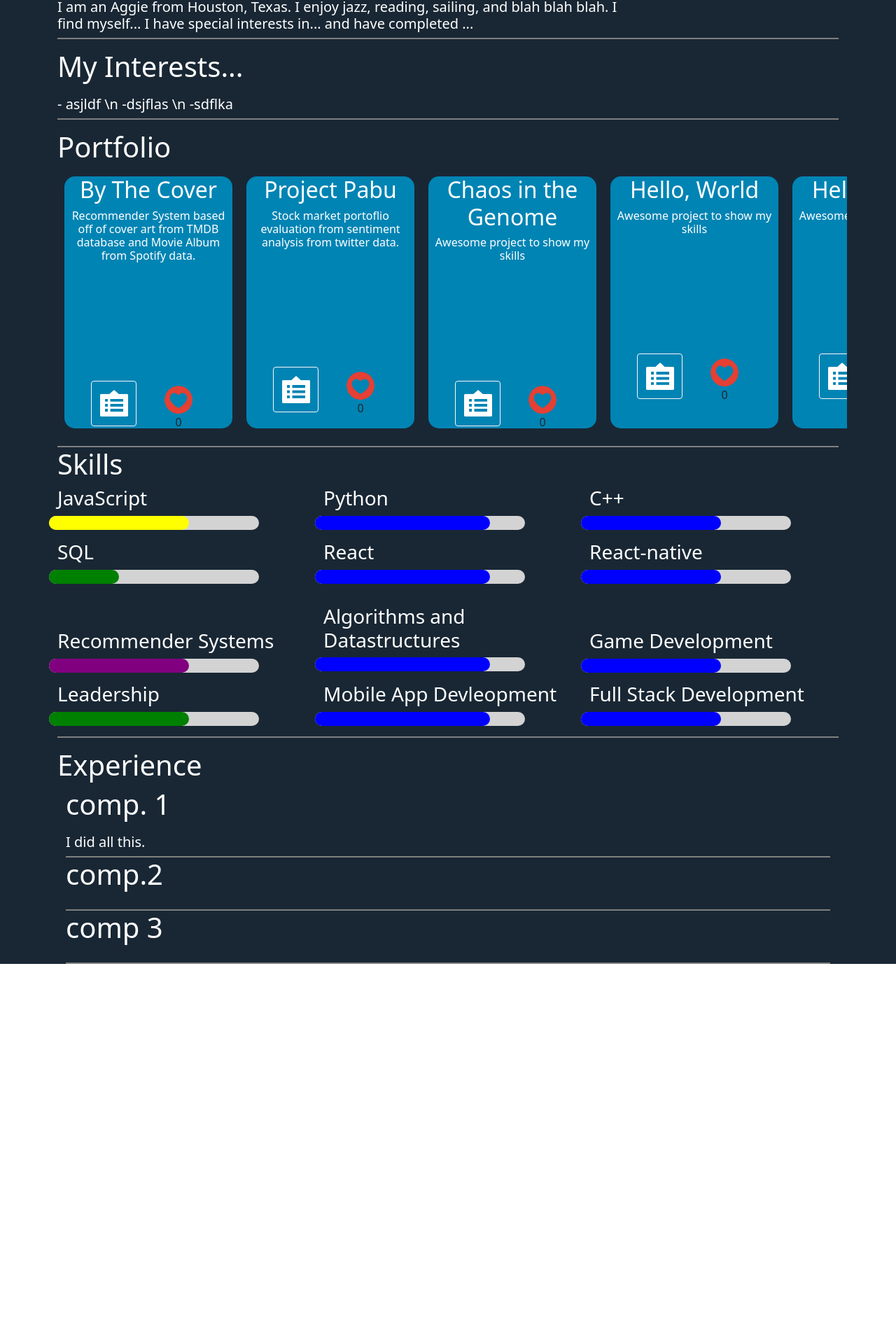
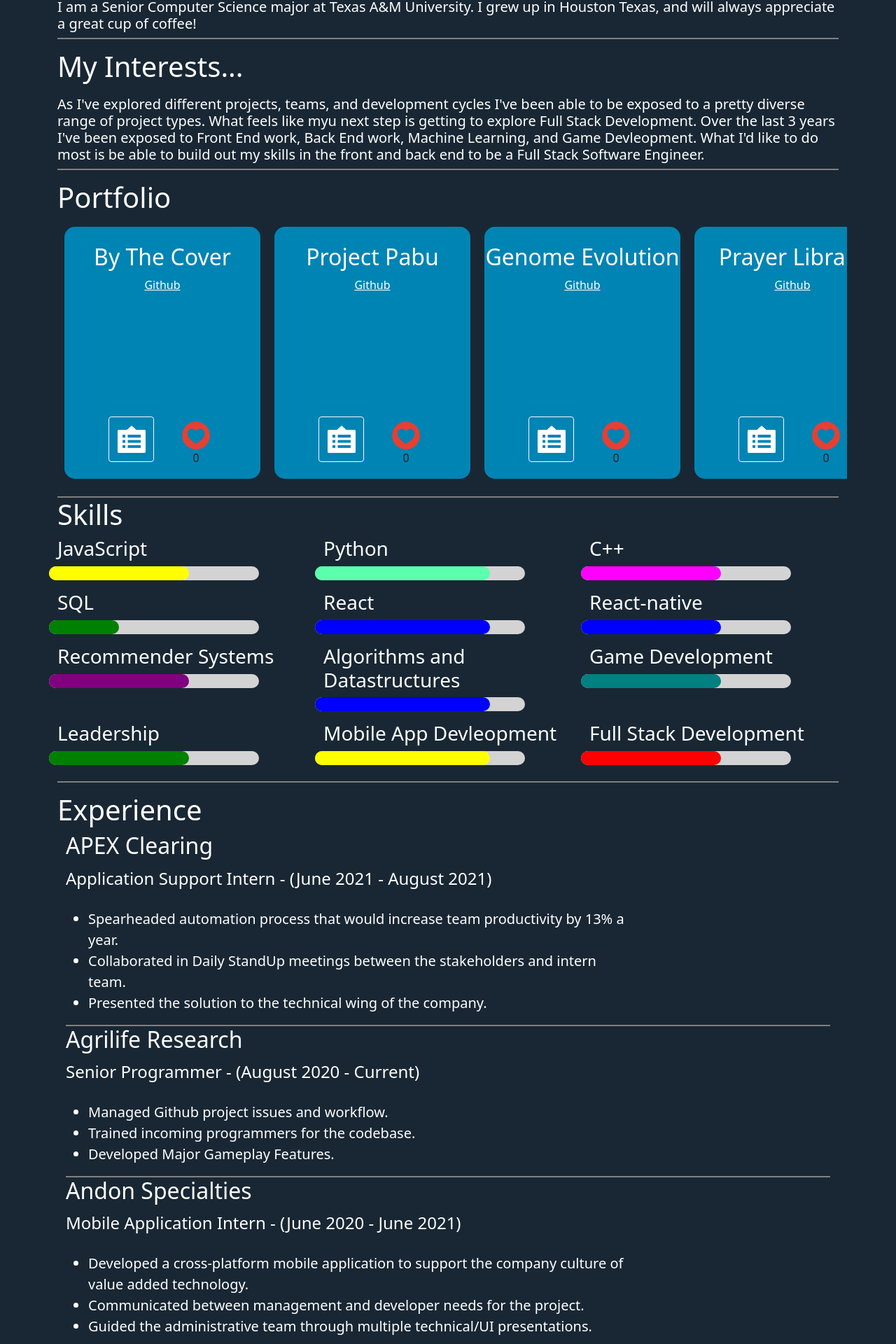
Before and after one commit to samuelj1323/portfolio, a React (Create React App) app: page / in a window 1280 px wide. Shown: the part 377-2297 px from the top of the page at 70% size. Before the commit the page ends 1754 px from the top, so only its background shows below. Built offline with nearby package versions, Linux system fonts and the light colour scheme.

Commit message:
Resume Info

```diff
--- a/src/App.js
+++ b/src/App.js
@@ -7,30 +7,36 @@ import {Zoom, Fade} from 'react-reveal';
 import Block from './components/Block'
 import Carousel from './components/carousel'
 import SkillBar from './components/skillBar'
-import { Col, Container, Row } from 'react-bootstrap';
+import { Col, Container, Row, Image, Button } from 'react-bootstrap';
 import Break from './components/break';
+import Download from './images/resume.jpg'
+import Jobs from './components/jobs';
 
 function App() {
   return (
     <div style={{Color:'white', flex:1, backgroundColor:'#192734', height:'100%'}}>
       <Block header="I am Sam Mahan" tagline="Pursuing excellence in technology and leadership." profPicture={true}/>
       <div style={{height:15}}/>
-      <Block header="A little about myself..." tagline="I am an Aggie from Houston, Texas. I enjoy jazz, reading, sailing, and blah blah blah. I find
-        myself...
-        I have special interests in...
-        and have completed ..."/>
+      <Block header="A little about myself..."
+      tagline="I am a Senior Computer Science major at Texas A&M University. I grew up in Houston Texas, and will always appreciate a great cup of coffee!"/>
       <div style={{height:15}}/>
-      <Block header="My Interests..." tagline=" - asjldf \n -dsjflas \n -sdflka"/> {/* This can be finished later. I don't super care what it says rn.*/}
+
+      <Block  header="My Interests..."
+      tagline=" As I've explored different projects, teams, and development cycles I've been able to be exposed to a pretty diverse range of project types.
+      What feels like myu next step is getting to explore Full Stack Development. Over the last 3 years I've been exposed to Front End work, Back End work, Machine Learning, and Game Devleopment.
+      What I'd like to do most is be able to build out my skills in the front and back end to be a Full Stack Software Engineer. "
+      /> {/* This can be finished later. I don't super care what it says rn.*/}
+
       <div style={{height:15}}/>
       <Carousel cards={[
         {'projName':'By The Cover', 'projDet': 'Recommender System based off of cover art from TMDB database and Movie Album from Spotify data.', 'projLink':'https://github.com/samuelj1323/By_The_Cover'},
         {'projName':'Project Pabu', 'projDet': 'Stock market portoflio evaluation from sentiment analysis from twitter data.', 'projLink':'abcd'},
-        {'projName':'Chaos in the Genome', 'projDet': 'Awesome project to show my skills', 'projLink':'abcd'},
-        {'projName':'Hello, World', 'projDet': 'Awesome project to show my skills', 'projLink':'abcd'},
-        {'projName':'Hello, World', 'projDet': 'Awesome project to show my skills', 'projLink':'abcd'},
-        {'projName':'Hello, World', 'projDet': 'Awesome project to show my skills', 'projLink':'abcd'},
-        {'projName':'Hello, World', 'projDet': 'Awesome project to show my skills', 'projLink':'abcd'},
-        {'projName':'Hello, World', 'projDet': 'Awesome project to show my skills', 'projLink':'abcd'}
+        {'projName':'Genome Evolution', 'projDet': 'Game to show a cells behavior over the course of its life.', 'projLink':'abcd'},
+        {'projName':'Prayer Library', 'projDet': 'Library to hold prayers and Bible search tool to find verses', 'projLink':'abcd'},
+        {'projName':'Quick Silver', 'projDet': 'Automation of the onboarding new clients process at Apex Clearing.', 'projLink':'abcd'},
+        {'projName':'Queue Scheduler', 'projDet': 'Daily Schedule creation with the Queue Data strcuture.', 'projLink':'abcd'},
+        {'projName':'Business Database', 'projDet':'Database frontend in java for the business school', 'projLink': 'abcd'},
+        {'projName':'Andon App', 'projDet': 'Cross platform mobile application to assist in the submission of quotes for Andon Specialties', 'projLink':'abcd'}
         ]}
         />
 
@@ -42,10 +48,10 @@ function App() {
               <SkillBar skill="JavaScript" color="yellow" level={200} />
             </Col>
             <Col>
-              <SkillBar skill="Python" color="blue" level={250} />
+              <SkillBar skill="Python" color="#5CFFAD" level={250} />
             </Col>
             <Col>
-              <SkillBar skill="C++" color="blue" level={200}/>
+              <SkillBar skill="C++" color="magenta" level={200}/>
             </Col>
           </Row>
           <div style={{height:15}}/>
@@ -64,16 +70,13 @@ function App() {
 
           <Row>
             <Col>
-            <div style={{height:50}} />
               <SkillBar skill="Recommender Systems" color="Purple" level={200} />
             </Col>
             <Col>
-            <div style={{height:15}} />
               <SkillBar skill="Algorithms and Datastructures" color="blue" level={250} />
             </Col>
             <Col>
-            <div style={{height:50}} />
-              <SkillBar skill="Game Development" color="blue" level={200}/>
+              <SkillBar skill="Game Development" color="teal" level={200}/>
             </Col>
           </Row>
           <div style={{height:15}}/>
@@ -83,22 +86,37 @@ function App() {
               <SkillBar skill="Leadership" color="green" level={200} />
             </Col>
             <Col>
-              <SkillBar skill="Mobile App Devleopment" color="blue" level={250} />
+              <SkillBar skill="Mobile App Devleopment" color="yellow" level={250} />
             </Col>
             <Col>
-              <SkillBar skill="Full Stack Development" color="blue" level={200}/>
+              <SkillBar skill="Full Stack Development" color="red" level={200}/>
             </Col>
           </Row>
-          <div style={{height:15}}/>
+          <br/>
           <Break/>
           <div style={{height:15}}/>
-          </Zoom>
+        </Zoom>
 
           <Fade>
           <h1 style={{color:'white'}}>Experience</h1> {/** Here I will show all the companies I've worked for and talk to what I've done for them. */}
-          <Block profPicture={false} header="comp. 1" tagline="I did all this."/>
-          <Block profPicture={false} header="comp.2" />
-          <Block profPicture={false} header="comp 3"/>
+          <Jobs header="APEX Clearing"
+          jobs="Application Support Intern - (June 2021 - August 2021)"
+          item1="Spearheaded automation process that would increase team productivity by 13% a year."
+          item2="Collaborated in Daily StandUp meetings between the stakeholders and intern team."
+          item3="Presented the solution to the technical wing of the company."
+          />
+          <Jobs header=" Agrilife Research"
+          jobs="Senior Programmer - (August 2020 - Current)"
+          item1="Managed Github project issues and workflow."
+          item2="Trained incoming programmers for the codebase."
+          item3="Developed Major Gameplay Features."
+          />
+          <Jobs header="Andon Specialties"
+          jobs="Mobile Application Intern - (June 2020 - June 2021)"
+          item1="Developed a cross-platform mobile application to support the company culture of value added technology."
+          item2="Communicated between management and developer needs for the project."
+          item3="Guided the administrative team through multiple technical/UI presentations."/>
+
 
           </Fade>
           {/** I want to leave a downloadable resume here */}
@@ -112,6 +130,7 @@ function App() {
            *
            * On Email sent I want a toast that appears stating that an email was sent.
            */}
+
 
 
         </Container>
--- a/src/components/Block.js
+++ b/src/components/Block.js
@@ -39,7 +39,7 @@ class Block extends Component{
                 <Container>
                     <Row xs={2} sm={2}>
 
-                        <Col xs={12} md ={4} lg={9}>
+                        <Col xs={12} md ={4} lg={12}>
                             <h1 style={{color:'white'}}> {this.props.header}</h1>
                             <div style={{height:10}}/>
                             <h5 style={{color:'white'}} > {this.props.tagline}</h5>
--- a/src/components/ProjectCard.js
+++ b/src/components/ProjectCard.js
@@ -37,15 +37,19 @@ class ProjectCard extends Component{
                 <Row>
                     <Col>
                         <div
-                            style={{minWidth: 240, minHeight: 360, maxHeight:360, maxWidth:240, backgroundColor: '#0084B4', borderRadius:15, margin:10}}
+                            style={{minWidth: 280, minHeight: 360, maxHeight:360, maxWidth:300, backgroundColor: '#0084B4', borderRadius:15, margin:10}}
                         >
-                            <h2 style={{color:'white', textAlign:'center'}}>{this.props.projName}</h2>
-                            <h6 style={{color: 'white', textAlign: 'center'}}>{this.props.projDet}</h6>
-                            <div style={{maxHeight: 200, minHeight:160}}></div>
+                            <br/>
+                            <h2 style={{color:'white',justifySelf:'center' ,textAlign:'center'}}>{this.props.projName}</h2>
 
-                            <div>
+                            <div style={{height:200, minHeight:170, justifyContent:'center', textAlign:'center'}}>
+                                <a style={{color:'white', textAlign:'center'}} target="_blank" href={this.props.projLink} > Github  </a>
 
-                                    <Row style={{paddingLeft:50}}>
+                            </div>
+
+                            <div style={{bottom:0}}>
+
+                                    <Row style={{paddingLeft:75}}>
                                         <Button style={{width:65, height:65, justifyItems:'center'}} variant="outline-light" onClick={this.showDetails} >
                                             <Image width={40} src ={details}>
 
@@ -67,9 +71,9 @@ class ProjectCard extends Component{
                     </Col>
                     <Col>
 
-                        {this.state.showMessage && <a style={{color:'white'}} href={this.props.projLink}>
-                            Github Link
-                        </a>}
+                        {this.state.showMessage  &&
+                        <h5 style={{color:'white'}}> {this.props.projDet} </h5>
+                        }
 
                     {/** I want to add a feature here where text pops up on clicking to show the information for the project. */}
 
--- /dev/null
+++ b/src/components/jobs.js
@@ -0,0 +1,37 @@
+import React, {Component} from 'react';
+
+import {Container, Row, Col} from 'react-bootstrap';
+import Break from './break'
+
+class Jobs extends Component{
+    render(){
+        return(
+            <Container>
+                    <Row xs={12} sm={2}>
+
+                        <Col xs={12} md ={4} lg={9}>
+                            <h2 style={{color:'white'}}> {this.props.header}</h2>
+                            <div style={{height:5}}/>
+                            <h4 style={{color:'white'}} > {this.props.jobs}</h4>
+                            <div style={{height:20}}/>
+                            <ul style={{color:'white',  fontSize:20}}>
+                                <li style={{color:'white'}}>
+                                    {this.props.item1}
+                                </li>
+                                <li>
+                                    {this.props.item2}
+                                </li>
+                                <li>
+                                    {this.props.item3}
+                                </li>
+                            </ul>
+                        </Col>
+                    </Row>
+                    <Break/>
+                </Container>
+
+        );
+    }
+}
+
+export default Jobs;
```
Also changed, not shown: src/abt.txt, src/images/download.png (added), src/images/resume.jpg (added).
